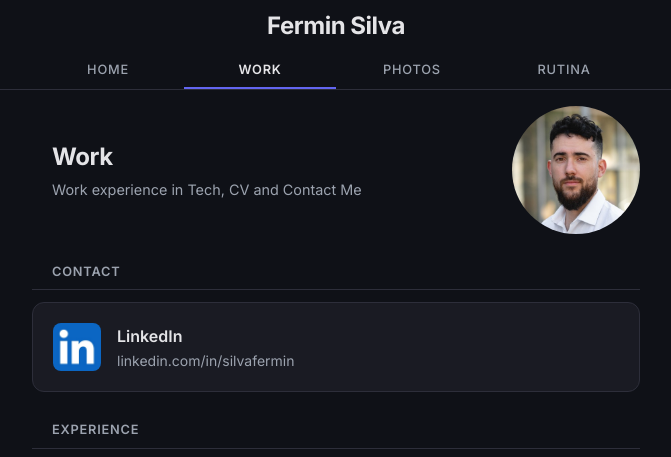
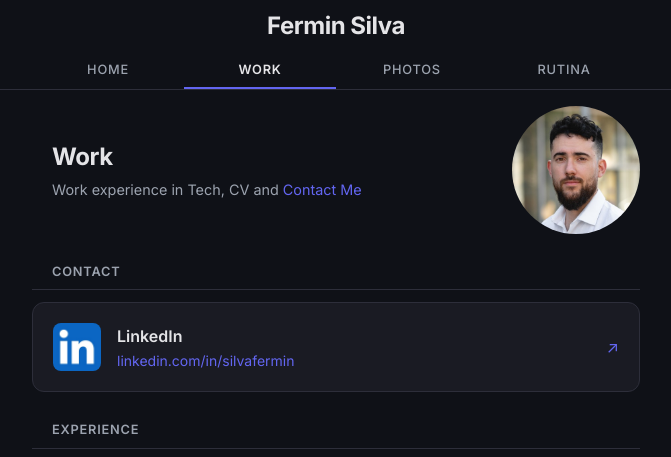
Before and after one commit to fermin-silva/fermin-silva.github.io, a Jekyll site: the page built from work/index.html, in a window 1280 px wide. Shown: the top 457 px of the page, without its empty margins (304-975 px from the left). Built offline with Jekyll 4.4.1, drawn with Linux system fonts in a browser that asks for light colours.

Commit message:
fix: photos navbar active state + LinkedIn link styling (#11)
- Fix Photos nav item active check (was matching /projects.html, now uses contains '/photos')
- Style LinkedIn contact row URL text with accent color and ↗ arrow
- Make "Contact Me" in work page subtitle a link to LinkedIn

Co-authored-by: Fermin Silva <fermin@pomelo.la>
Co-authored-by: Claude Sonnet 4.6 <noreply@anthropic.com>

```diff
--- a/_includes/site-header.html
+++ b/_includes/site-header.html
@@ -5,7 +5,7 @@
   <ul class="nav-links">
     <li><a href="{{ '/' | relative_url }}" class="nav-link {% if page.url == '/' %}active{% endif %}">Home</a></li>
     <li><a href="{{ '/work/' | relative_url }}" class="nav-link {% if page.url contains '/work' %}active{% endif %}">Work</a></li>
-    <li><a href="{{ '/photos' | relative_url }}" class="nav-link {% if page.url == '/projects.html' %}active{% endif %}">Photos</a></li>
+    <li><a href="{{ '/photos' | relative_url }}" class="nav-link {% if page.url contains '/photos' %}active{% endif %}">Photos</a></li>
     <li><a href="{{ '/rutina/' | relative_url }}" class="nav-link {% if page.url contains '/rutina' %}active{% endif %}">Rutina</a></li>
   </ul>
 </nav>
--- a/assets/css/site.css
+++ b/assets/css/site.css
@@ -164,6 +164,16 @@ a:hover { color: var(--accent-hover); }
   margin: 0 0.4em;
 }
 
+.link-item .content-item-desc {
+  color: var(--accent);
+}
+.link-item::after {
+  content: '↗';
+  color: var(--accent);
+  margin-left: auto;
+  font-size: 1rem;
+}
+
 /* ── Footer ── */
 .site-footer {
   max-width: var(--max-width);
--- a/work/index.html
+++ b/work/index.html
@@ -5,8 +5,8 @@ page_title:
   en: Work
   es: Trabajo
 page_subtitle:
-  en: Work experience in Tech, CV and Contact Me
-  es: Experiencia de Trabajo en Tech, CV y Contactame
+  en: "Work experience in Tech, CV and <a href='https://www.linkedin.com/in/silvafermin/' target='_blank' rel='noopener noreferrer'>Contact Me</a>"
+  es: "Experiencia de Trabajo en Tech, CV y <a href='https://www.linkedin.com/in/silvafermin/' target='_blank' rel='noopener noreferrer'>Contactame</a>"
 experience:
   - title: Staff Engineer
     company: Pomelo
@@ -62,7 +62,7 @@ education:
 <div class="section">
   <h2 class="section-label">Contact</h2>
   <div class="content-list">
-    <a href="https://www.linkedin.com/in/silvafermin/" target="_blank" rel="noopener noreferrer" class="content-item has-logo">
+    <a href="https://www.linkedin.com/in/silvafermin/" target="_blank" rel="noopener noreferrer" class="content-item has-logo link-item">
       <img src="{{ '/work/static/linkedin.jpeg' | relative_url }}" alt="LinkedIn logo" class="content-item-logo" width="48" height="48">
       <div class="content-item-body">
         <div class="content-item-title">LinkedIn</div>
```
